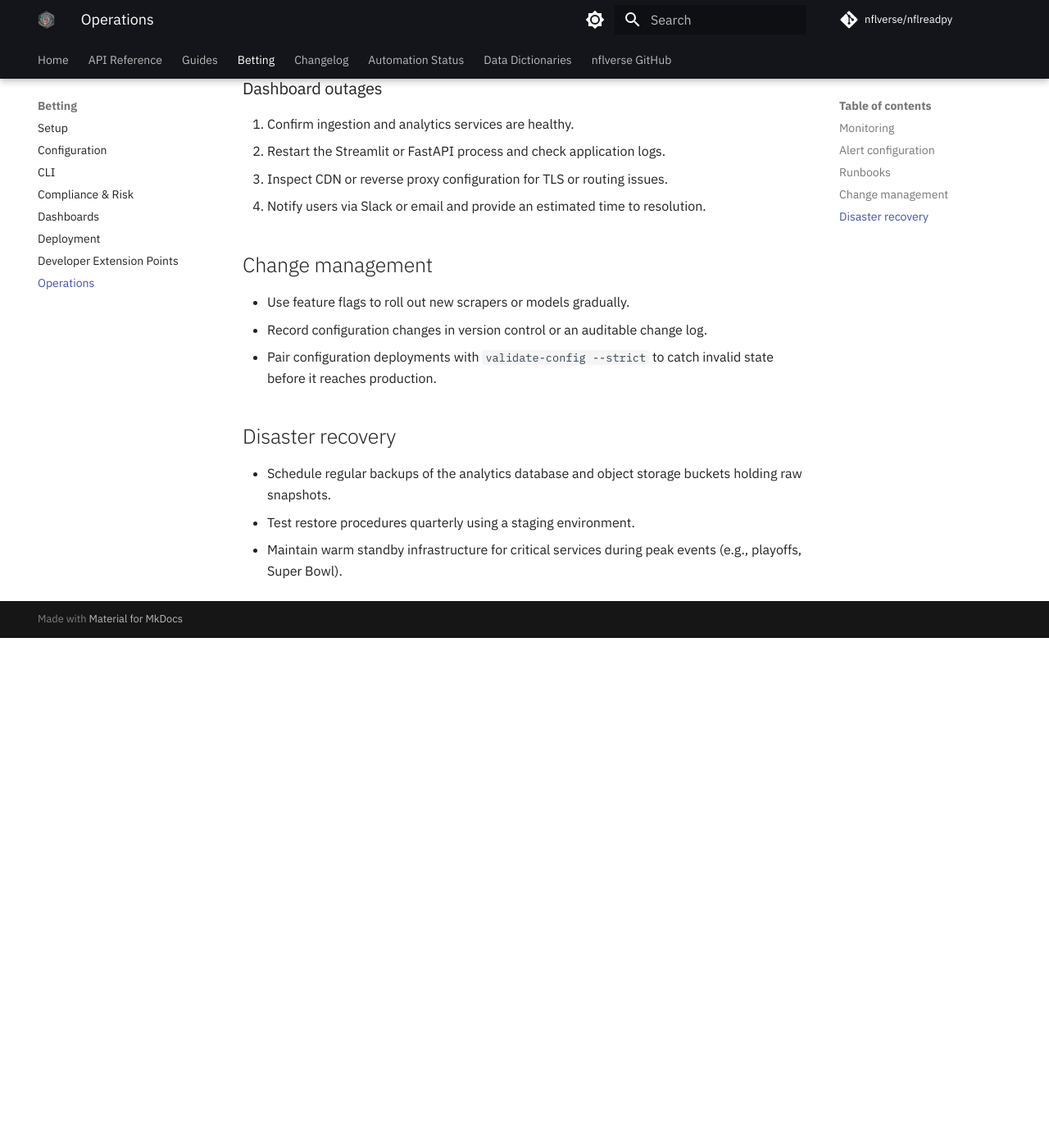
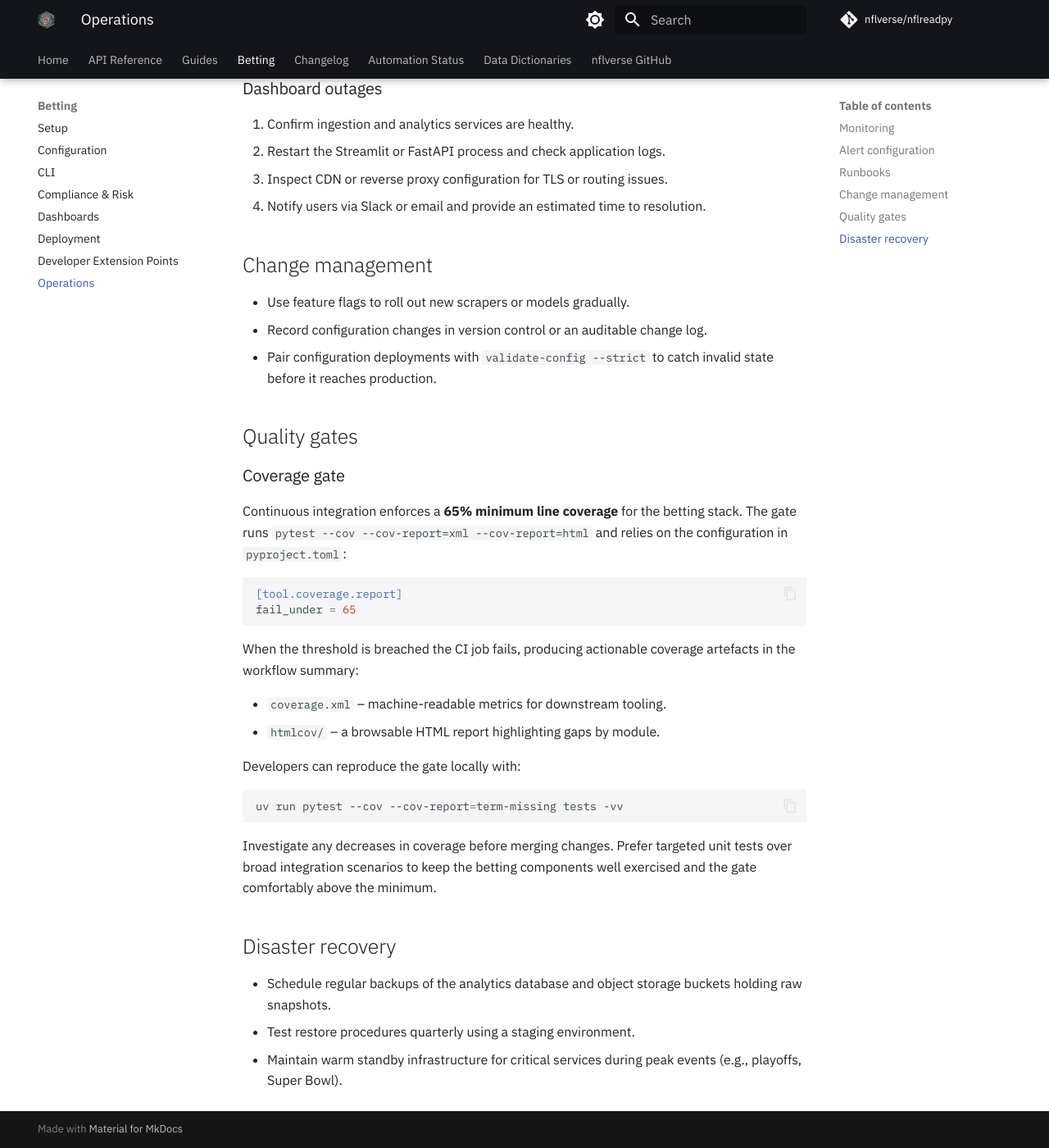
Before and after one commit to nflverse/nflreadpy, an MkDocs documentation site: the page built from docs/betting/operations.md, in a window 1280 px wide and 1400 px high, scrolled down 1993 px. Shown: the whole window at 82% size. Built offline with MkDocs 1.6.1 and Material for MkDocs 9.7.7, drawn with Linux system fonts in a browser that asks for light colours; comment, search, counter and statistics services are not loaded; before the commit the page ends 2771 px from its top, so only the background shows below that.

Commit message:
Add coverage gate for betting stack

````diff
--- a/docs/betting/operations.md
+++ b/docs/betting/operations.md
@@ -96,6 +96,35 @@ notifications:
 - Pair configuration deployments with `validate-config --strict` to catch
   invalid state before it reaches production.
 
+## Quality gates
+
+### Coverage gate
+
+Continuous integration enforces a **65% minimum line coverage** for the betting
+stack. The gate runs `pytest --cov --cov-report=xml --cov-report=html` and
+relies on the configuration in `pyproject.toml`:
+
+```toml
+[tool.coverage.report]
+fail_under = 65
+```
+
+When the threshold is breached the CI job fails, producing actionable
+coverage artefacts in the workflow summary:
+
+- `coverage.xml` – machine-readable metrics for downstream tooling.
+- `htmlcov/` – a browsable HTML report highlighting gaps by module.
+
+Developers can reproduce the gate locally with:
+
+```bash
+uv run pytest --cov --cov-report=term-missing tests -vv
+```
+
+Investigate any decreases in coverage before merging changes. Prefer targeted
+unit tests over broad integration scenarios to keep the betting components well
+exercised and the gate comfortably above the minimum.
+
 ## Disaster recovery
 
 - Schedule regular backups of the analytics database and object storage buckets
--- a/pyproject.toml
+++ b/pyproject.toml
@@ -152,6 +152,7 @@ branch = true
 precision = 2
 show_missing = true
 skip_covered = false
+fail_under = 65
 exclude_lines = [
     "pragma: no cover",
     "def __repr__",
````
Also changed, not shown: README.md (+1 -0 lines), 5 other files.
